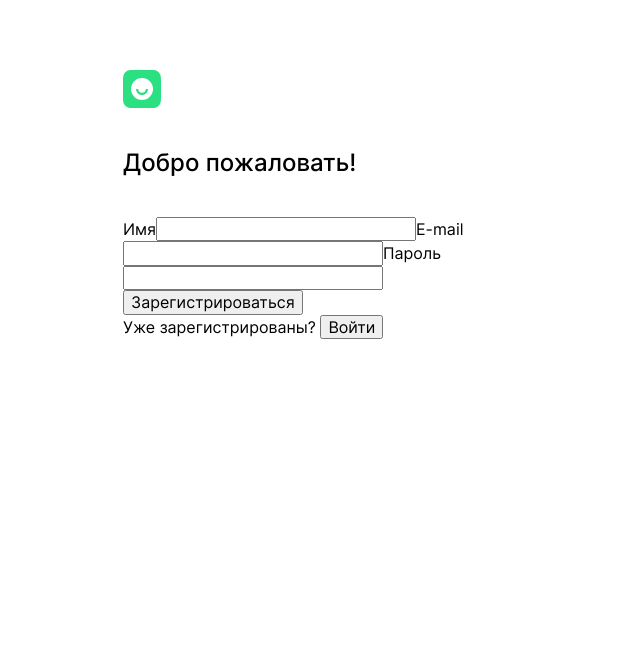
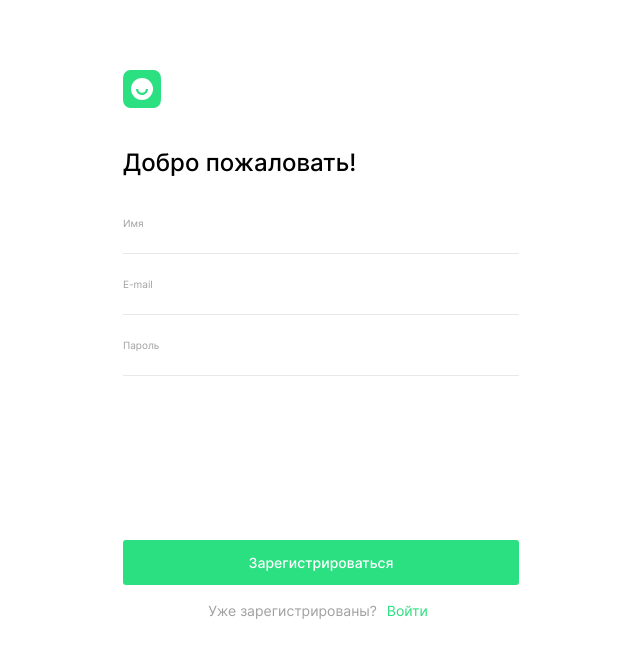
Before and after one commit to ElenaSharnina/movies-explorer-frontend, a React (Create React App) app: page /signup in a window 1280 px wide. Shown: the top 658 px of the page, without its empty margins (319-959 px from the left). Built offline with nearby package versions, Linux system fonts and the light colour scheme.

Commit message:
login-register через 1 компонент

```diff
--- a/src/components/Login/Login.css
+++ b/src/components/Login/Login.css
@@ -0,0 +1,21 @@
+.login__label {
+  font-weight: 400;
+  font-size: 10px;
+  line-height: 12px;
+  color: #a0a0a0;
+  padding-bottom: 5px;
+}
+
+.login__input {
+  border: 0;
+  border-bottom: 1px solid #e8e8e8;
+  margin-bottom: 24px;
+  font-weight: 400;
+  font-size: 14px;
+  line-height: 17px;
+}
+
+.register__input:focus {
+  outline: none;
+  border-bottom: 2px solid #2be080;
+}
--- a/src/components/Login/Login.js
+++ b/src/components/Login/Login.js
@@ -1,10 +1,17 @@
 import React from "react";
+import LoginRegisterForm from "../LoginRegisterForm/LoginRegisterForm";
 
 function Login() {
   return (
-    <>
-
-    </>
+    <LoginRegisterForm greetings={'Рады видеть!'} submitText={'Войти'} spanText={'Ещё не зарегистрированы?'} spanButtonText={'Регистрация'}
+      inputs={<>
+        <label className="login__label">Имя</label>
+        <input className="login__input"
+          type="text" name='name' id="name-input" autoComplete='off' minLength='2' maxLength='40' required />
+        <label className="login__label" >E-mail</label>
+        <input value="" autoComplete='off'
+          className="login__input" type="email" id="email-input" name='email' required />
+      </>} />
   )
 }
 
--- /dev/null
+++ b/src/components/LoginRegisterForm/LoginRegisterForm.css
@@ -0,0 +1,63 @@
+.login-register {
+  display: flex;
+  flex-direction: column;
+  max-width: 396px;
+  margin: 0 auto;
+  padding-top: 70px;
+  padding-bottom: 70px;
+}
+
+.login-register__greetings {
+  font-weight: 500;
+  font-size: 24px;
+  line-height: 29px;
+  padding: 40px 0;
+  margin: 0;
+}
+.login-register__form {
+  display: flex;
+  flex-direction: column;
+}
+
+.login-register__button {
+  margin-top: 140px;
+  background: #2be080;
+  border-radius: 3px;
+  border: none;
+  height: 45px;
+  font-weight: 500;
+  font-size: 14px;
+  line-height: 17px;
+  text-align: center;
+  color: #ffffff;
+  margin-bottom: 16px;
+}
+.login-register__button:hover {
+  cursor: pointer;
+  background: #0da454;
+  transition: 0.3s ease all;
+}
+
+.login-register__span {
+  font-weight: 400;
+  font-size: 14px;
+  line-height: 17px;
+  text-align: center;
+  color: #a0a0a0;
+}
+
+.login-register__bth-enter {
+  font-weight: 400;
+  font-size: 14px;
+  line-height: 17px;
+  text-align: center;
+  color: #2be080;
+  border: none;
+  background-color: inherit;
+  transition: 0.3s ease all;
+}
+
+.login-register__bth-enter:hover {
+  cursor: pointer;
+  color: #12bb61;
+}
--- /dev/null
+++ b/src/components/LoginRegisterForm/LoginRegisterForm.js
@@ -0,0 +1,18 @@
+import React from "react";
+import Logo from "../../images/logo.svg"
+
+function LoginRegisterForm({ greetings, submitText, spanText, spanButtonText, inputs }) {
+  return (
+    <section className="login-register">
+      <img className="login-register__logo logo" src={Logo} alt="логотип" />
+      <h3 className="login-register__greetings">{greetings}</h3>
+      <form className="login-register__form">
+        {inputs}
+        <button type='submit' className="login-register__button">{submitText}</button>
+      </form>
+      <span className="login-register__span">{spanText} <button className="login-register__bth-enter">{spanButtonText}</button></span>
+    </section >
+  )
+}
+
+export default LoginRegisterForm;
--- a/src/components/Main/AboutMe/AboutMe.js
+++ b/src/components/Main/AboutMe/AboutMe.js
@@ -1,5 +1,5 @@
 import React from "react";
-import Photo from "../../../images/photo.jpg";
+import Photo from "../../../images/myphoto.jpg";
 
 function AboutMe() {
   return (
--- a/src/components/Profile/Profile.css
+++ b/src/components/Profile/Profile.css
@@ -73,6 +73,8 @@
   transition: 0.3s ease all;
   padding: 7px 20px;
   border-radius: 20px;
+  width: fit-content;
+  margin: 0 auto;
 }
 
 .profile__button_type_exit {
--- a/src/components/Register/Register.css
+++ b/src/components/Register/Register.css
@@ -1,16 +1,21 @@
-.register {
-  display: flex;
-  flex-direction: column;
-  max-width: 396px;
-  margin: 0 auto;
-  padding-top: 70px;
-  padding-bottom: 70px;
+.register__label {
+  font-weight: 400;
+  font-size: 10px;
+  line-height: 12px;
+  color: #a0a0a0;
+  padding-bottom: 5px;
 }
 
-.register__greetings {
-  font-weight: 500;
-  font-size: 24px;
-  line-height: 29px;
-  padding: 40px 0;
-  margin: 0;
+.register__input {
+  border: 0;
+  border-bottom: 1px solid #e8e8e8;
+  margin-bottom: 24px;
+  font-weight: 400;
+  font-size: 14px;
+  line-height: 17px;
 }
+
+.register__input:focus {
+  outline: none;
+  border-bottom: 2px solid #2be080;
+}
--- a/src/components/Register/Register.js
+++ b/src/components/Register/Register.js
@@ -1,28 +1,20 @@
 import React from "react";
-import Logo from "../../images/logo.svg"
+import LoginRegisterForm from "../LoginRegisterForm/LoginRegisterForm";
 
 function Register() {
   return (
-    <section className="register">
-      <img className="welcome__logo logo" src={Logo} alt="логотип" />
-      <h3 className="register__greetings">Добро пожаловать!</h3>
-      <form className="register__form">
-        <label className="register__text" htmlFor="text-input">Имя</label>
+    <LoginRegisterForm greetings={'Добро пожаловать!'} submitText={'Зарегистрироваться'} spanText={'Уже зарегистрированы?'} spanButtonText={'Войти'}
+      inputs={<>
+        <label className="register__label" htmlFor="text-input">Имя</label>
         <input className="register__input"
           type="text" name='name' id="name-input" autoComplete='off' minLength='2' maxLength='40' required />
-        <label className="register__text" >E-mail</label>
+        <label className="register__label" >E-mail</label>
         <input value="" autoComplete='off'
           className="register__input" type="email" id="email-input" name='email' required />
-        <label className="register__text" >Пароль</label>
+        <label className="register__label" >Пароль</label>
         <input value=""
-          className="register__input" type="password" id="password-input" name='password' minLength='8' required />
-        <button type='submit' className="register__button">Зарегистрироваться</button>
-      </form>
-      <span className="welcome__span">Уже зарегистрированы? <button className="register__button_type_enter">Войти</button></span>
-
-
-    </section >
-
+          className="register__input" type="password" name='password' minLength='8' required />
+      </>} />
   )
 }
 
--- a/src/index.css
+++ b/src/index.css
@@ -15,3 +15,5 @@
 @import url(../src/components/Movies/MoviesCard/MoviesCard.css);
 @import url(../src/components/Profile/Profile.css);
 @import url(../src/components/Register/Register.css);
+@import url(../src/components/Login/Login.css);
+@import url(../src/components/LoginRegisterForm/LoginRegisterForm.css);
```
Also changed, not shown: 1 other file (tests, documents, lock files or other folders).
